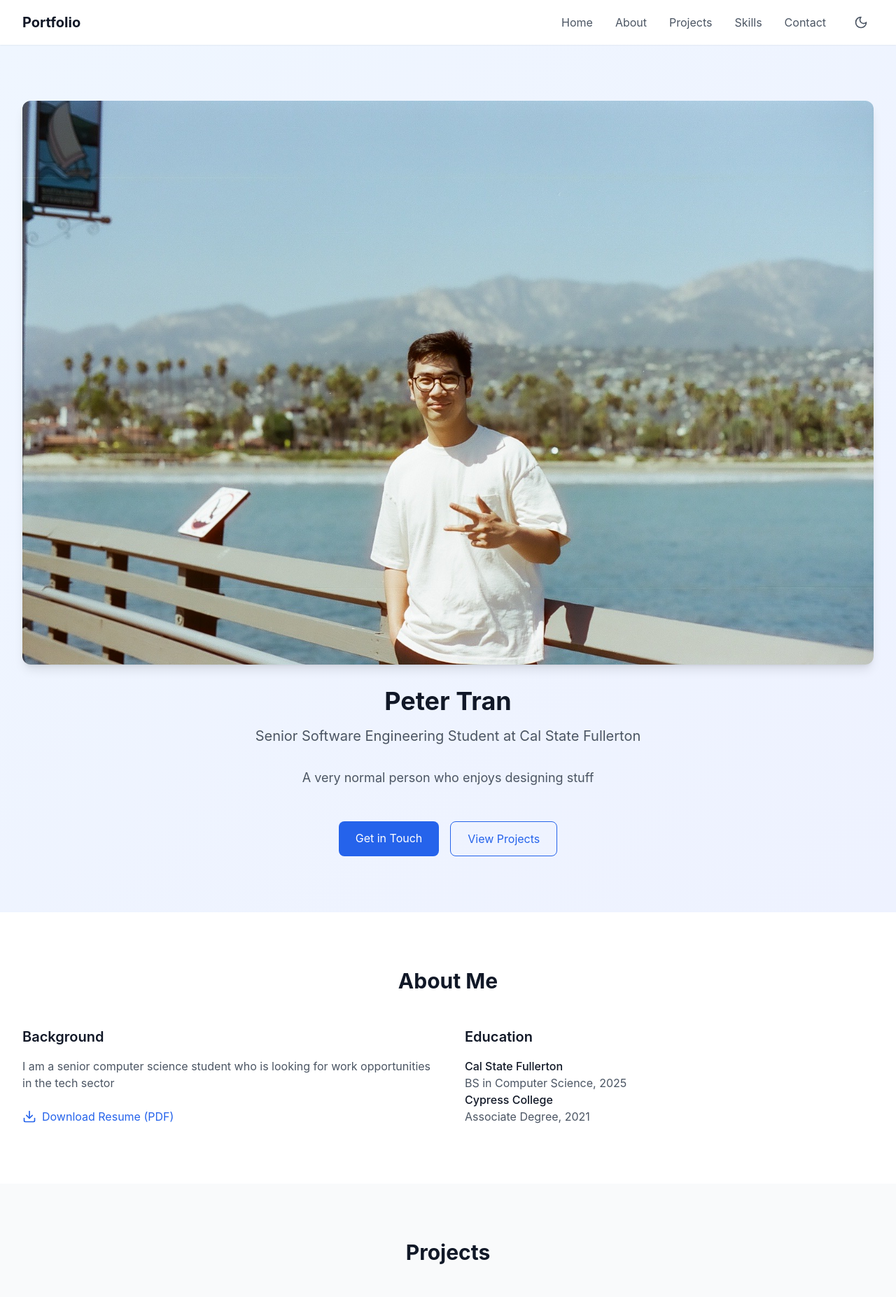
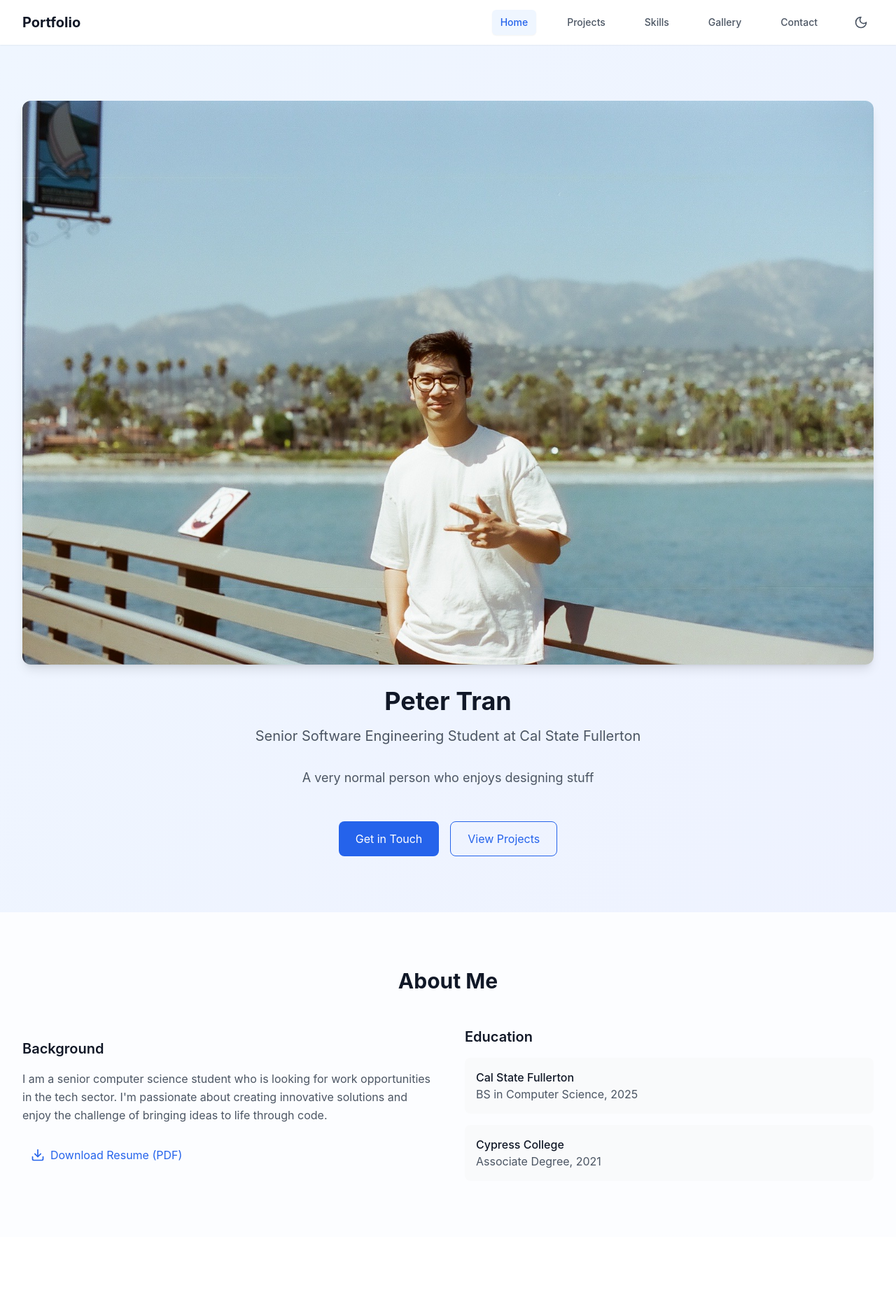
Before and after one commit to khoitran590/PeterTranPortfolio, a React (Create React App) app: page / in a window 1280 px wide. Shown: the top 1854 px of the page at 70% size. After the commit the page ends 1768 px from the top, so only its background shows below. Built offline with nearby package versions, Linux system fonts and the light colour scheme.

Commit message:
Split sections into tabs

```diff
--- a/src/App.js
+++ b/src/App.js
@@ -1,22 +1,58 @@
 // src/App.js
-import React from 'react';
+import React, { useState } from 'react';
 import Layout from './components/Layout';
+import TransitionWrapper from './components/TransitionWrapper';
 import Home from './components/Home';
-import About from './components/About';
 import Projects from './components/Projects';
 import Skills from './components/Skills';
 import Contact from './components/Contact';
 import Gallery from './components/Gallery';
 
 function App() {
+  const [activeTab, setActiveTab] = useState('home');
+  const [isTransitioning, setIsTransitioning] = useState(false);
+  const [slideDirection, setSlideDirection] = useState('right');
+
+  const handleTabChange = (newTab) => {
+    if (newTab === activeTab) return;
+
+    // Determine slide direction based on tab order
+    const tabOrder = ['home', 'projects', 'skills', 'gallery', 'contact'];
+    const currentIndex = tabOrder.indexOf(activeTab);
+    const newIndex = tabOrder.indexOf(newTab);
+    setSlideDirection(newIndex > currentIndex ? 'right' : 'left');
+
+    setIsTransitioning(true);
+    setTimeout(() => {
+      setActiveTab(newTab);
+      setTimeout(() => {
+        setIsTransitioning(false);
+      }, 50);
+    }, 200);
+  };
+
+  const renderActiveComponent = () => {
+    switch (activeTab) {
+      case 'home':
+        return <Home setActiveTab={handleTabChange} />;
+      case 'projects':
+        return <Projects />;
+      case 'skills':
+        return <Skills />;
+      case 'gallery':
+        return <Gallery />;
+      case 'contact':
+        return <Contact />;
+      default:
+        return <Home setActiveTab={handleTabChange} />;
+    }
+  };
+
   return (
-    <Layout>
-      <Home />
-      <About />
-      <Projects />
-      <Skills />
-      <Gallery />
-      <Contact />
+    <Layout activeTab={activeTab} setActiveTab={handleTabChange}>
+      <TransitionWrapper isTransitioning={isTransitioning} slideDirection={slideDirection}>
+        {renderActiveComponent()}
+      </TransitionWrapper>
     </Layout>
   );
 }
--- a/src/components/About.jsx
+++ b/src/components/About.jsx
@@ -3,7 +3,7 @@ import React from 'react';
 import { Download } from 'lucide-react';
 
 const About = () => (
-  <section id="about" className="py-20 bg-white dark:bg-gray-800">
+  <section className="py-20 bg-white dark:bg-gray-800">
     <div className="max-w-7xl mx-auto px-4 sm:px-6 lg:px-8">
       <h2 className="text-3xl font-bold text-center text-gray-900 dark:text-white mb-12">
         About Me
--- a/src/components/Contact.jsx
+++ b/src/components/Contact.jsx
@@ -36,7 +36,7 @@ const Contact = () => {
   };
 
   return (
-    <section id="contact" className="py-20 bg-blue-50 dark:bg-gray-900">
+    <section className="py-20 bg-blue-50 dark:bg-gray-800">
       <div className="max-w-7xl mx-auto px-4 sm:px-6 lg:px-8">
         <h2 className="text-3xl font-bold text-center text-gray-900 dark:text-white mb-12">
           Get in Touch
@@ -54,7 +54,7 @@ const Contact = () => {
                   name="name"
                   value={formData.name}
                   onChange={handleChange}
-                  className="w-full px-4 py-2 border border-gray-300 dark:border-gray-600 rounded-lg bg-white dark:bg-gray-700 text-gray-900 dark:text-white focus:ring-2 focus:ring-blue-500 dark:focus:ring-blue-400 focus:border-transparent"
+                  className="w-full px-4 py-2 border border-gray-300 dark:border-gray-500 rounded-lg bg-white dark:bg-gray-600 text-gray-900 dark:text-white focus:ring-2 focus:ring-blue-500 dark:focus:ring-blue-400 focus:border-transparent"
                   required
                 />
               </div>
@@ -68,7 +68,7 @@ const Contact = () => {
                   name="email"
                   value={formData.email}
                   onChange={handleChange}
-                  className="w-full px-4 py-2 border border-gray-300 dark:border-gray-600 rounded-lg bg-white dark:bg-gray-700 text-gray-900 dark:text-white focus:ring-2 focus:ring-blue-500 dark:focus:ring-blue-400 focus:border-transparent"
+                  className="w-full px-4 py-2 border border-gray-300 dark:border-gray-500 rounded-lg bg-white dark:bg-gray-600 text-gray-900 dark:text-white focus:ring-2 focus:ring-blue-500 dark:focus:ring-blue-400 focus:border-transparent"
                   required
                 />
               </div>
@@ -82,7 +82,7 @@ const Contact = () => {
                   value={formData.message}
                   onChange={handleChange}
                   rows="4"
-                  className="w-full px-4 py-2 border border-gray-300 dark:border-gray-600 rounded-lg bg-white dark:bg-gray-700 text-gray-900 dark:text-white focus:ring-2 focus:ring-blue-500 dark:focus:ring-blue-400 focus:border-transparent"
+                  className="w-full px-4 py-2 border border-gray-300 dark:border-gray-500 rounded-lg bg-white dark:bg-gray-600 text-gray-900 dark:text-white focus:ring-2 focus:ring-blue-500 dark:focus:ring-blue-400 focus:border-transparent"
                   required
                 />
               </div>
--- a/src/components/Gallery.jsx
+++ b/src/components/Gallery.jsx
@@ -49,7 +49,7 @@ const Gallery = () => {
   const canShowLess = visibleCount > 3;
 
   return (
-    <section id="gallery" className="py-20 bg-white dark:bg-gray-800">
+    <section className="py-20 bg-white dark:bg-gray-700">
       <div className="max-w-7xl mx-auto px-4 sm:px-6 lg:px-8">
         <h2 className="text-3xl font-bold text-center text-gray-900 dark:text-white mb-12">
           Photography Gallery
@@ -62,7 +62,7 @@ const Gallery = () => {
               onClick={() => openModal(photo)}
             >
               {imageLoading[index] && (
-                <div className="absolute inset-0 bg-gray-200 dark:bg-gray-700 animate-pulse flex items-center justify-center">
+                <div className="absolute inset-0 bg-gray-200 dark:bg-gray-600 animate-pulse flex items-center justify-center">
                   <div className="text-gray-500 dark:text-gray-400">Loading...</div>
                 </div>
               )}
--- a/src/components/Home.jsx
+++ b/src/components/Home.jsx
@@ -1,8 +1,11 @@
 // src/components/Home.jsx
 import React from 'react';
+import { Download } from 'lucide-react';
 
-const Home = () => (
-  <section id="home" className="min-h-screen flex items-center justify-center bg-gradient-to-br from-blue-50 to-indigo-50 dark:from-gray-900 dark:to-gray-800">
+const Home = ({ setActiveTab }) => (
+  <div className="min-h-screen bg-gradient-to-br from-blue-50 to-indigo-50 dark:from-gray-800 dark:to-gray-700">
+    {/* Hero Section */}
+    <section className="flex items-center justify-center min-h-screen">
       <div className="max-w-7xl mx-auto px-4 sm:px-6 lg:px-8 py-20">
         <div className="text-center">
           <div className="mb-8">
@@ -22,22 +25,64 @@ const Home = () => (
             A very normal person who enjoys designing stuff
           </p>
           <div className="flex justify-center space-x-4">
-          <a
-            href="#contact"
-            className="bg-blue-600 dark:bg-blue-500 text-white px-6 py-3 rounded-lg hover:bg-blue-700 dark:hover:bg-blue-600 transition-colors transform hover:scale-105"
+            <button
+              onClick={() => setActiveTab && setActiveTab('contact')}
+              className="bg-blue-600 dark:bg-blue-500 text-white px-6 py-3 rounded-lg hover:bg-blue-700 dark:hover:bg-blue-600 transition-all duration-200 ease-in-out transform hover:scale-105 hover:shadow-lg"
             >
               Get in Touch
-          </a>
-          <a
-            href="#projects"
-            className="border border-blue-600 dark:border-blue-400 text-blue-600 dark:text-blue-400 px-6 py-3 rounded-lg hover:bg-blue-50 dark:hover:bg-gray-800 transition-colors transform hover:scale-105"
+            </button>
+            <button
+              onClick={() => setActiveTab && setActiveTab('projects')}
+              className="border border-blue-600 dark:border-blue-400 text-blue-600 dark:text-blue-400 px-6 py-3 rounded-lg hover:bg-blue-50 dark:hover:bg-gray-700 transition-all duration-200 ease-in-out transform hover:scale-105 hover:shadow-lg"
             >
               View Projects
-          </a>
+            </button>
           </div>
         </div>
       </div>
     </section>
+
+    {/* About Section */}
+    <section className="py-20 bg-white/80 dark:bg-gray-700/80 backdrop-blur-sm">
+      <div className="max-w-7xl mx-auto px-4 sm:px-6 lg:px-8">
+        <h2 className="text-3xl font-bold text-center text-gray-900 dark:text-white mb-12">
+          About Me
+        </h2>
+        <div className="grid md:grid-cols-2 gap-12 items-center">
+          <div className="space-y-6">
+            <div>
+              <h3 className="text-xl font-semibold text-gray-900 dark:text-white mb-4">Background</h3>
+              <p className="text-gray-600 dark:text-gray-300 mb-6 leading-relaxed">
+                I am a senior computer science student who is looking for work opportunities in the tech sector.
+                I'm passionate about creating innovative solutions and enjoy the challenge of bringing ideas to life through code.
+              </p>
+              <button
+                className="inline-flex items-center text-blue-600 dark:text-blue-400 hover:text-blue-700 dark:hover:text-blue-300 transition-colors duration-200 hover:bg-blue-50 dark:hover:bg-gray-600 px-3 py-2 rounded-lg"
+              >
+                <Download size={20} className="mr-2" />
+                Download Resume (PDF)
+              </button>
+            </div>
+          </div>
+          <div className="space-y-6">
+            <div>
+              <h3 className="text-xl font-semibold text-gray-900 dark:text-white mb-4">Education</h3>
+              <div className="space-y-4">
+                <div className="bg-gray-50 dark:bg-gray-600 p-4 rounded-lg">
+                  <h4 className="font-medium text-gray-900 dark:text-white">Cal State Fullerton</h4>
+                  <p className="text-gray-600 dark:text-gray-300">BS in Computer Science, 2025</p>
+                </div>
+                <div className="bg-gray-50 dark:bg-gray-600 p-4 rounded-lg">
+                  <h4 className="font-medium text-gray-900 dark:text-white">Cypress College</h4>
+                  <p className="text-gray-600 dark:text-gray-300">Associate Degree, 2021</p>
+                </div>
+              </div>
+            </div>
+          </div>
+        </div>
+      </div>
+    </section>
+  </div>
 );
 
 export default Home;
--- a/src/components/Layout.jsx
+++ b/src/components/Layout.jsx
@@ -3,7 +3,7 @@ import React, { useState, useEffect } from 'react';
 import { Menu, X } from 'lucide-react';
 import DarkModeToggle from './DarkModeToggle';
 
-const Layout = ({ children }) => {
+const Layout = ({ children, activeTab, setActiveTab }) => {
   const [isMenuOpen, setIsMenuOpen] = useState(false);
   const [isDark, setIsDark] = useState(() => {
     // Check if user has a dark mode preference
@@ -30,16 +30,16 @@ const Layout = ({ children }) => {
   };
 
   const navItems = [
-    { name: 'Home', href: '#home' },
-    { name: 'About', href: '#about' },
-    { name: 'Projects', href: '#projects' },
-    { name: 'Skills', href: '#skills' },
-    { name: 'Contact', href: '#contact' },
+    { name: 'Home', id: 'home' },
+    { name: 'Projects', id: 'projects' },
+    { name: 'Skills', id: 'skills' },
+    { name: 'Gallery', id: 'gallery' },
+    { name: 'Contact', id: 'contact' },
   ];
 
   return (
-    <div className="min-h-screen bg-gray-50 dark:bg-gray-900 transition-colors duration-300">
-      <nav className="fixed top-0 w-full bg-white dark:bg-gray-800 shadow-sm z-50 transition-colors duration-300">
+    <div className="min-h-screen bg-gray-50 dark:bg-gray-800 transition-colors duration-300">
+      <nav className="fixed top-0 w-full bg-white dark:bg-gray-700 shadow-sm z-50 transition-colors duration-300">
         <div className="max-w-7xl mx-auto px-4 sm:px-6 lg:px-8">
           <div className="flex justify-between h-16">
             <div className="flex items-center">
@@ -49,13 +49,17 @@ const Layout = ({ children }) => {
             {/* Desktop Navigation */}
             <div className="hidden md:flex items-center space-x-8">
               {navItems.map((item) => (
-                <a
+                <button
                   key={item.name}
-                  href={item.href}
-                  className="text-gray-600 dark:text-gray-300 hover:text-gray-900 dark:hover:text-white transition-colors"
+                  onClick={() => setActiveTab(item.id)}
+                  className={`text-sm font-medium transition-all duration-200 ease-in-out px-3 py-2 rounded-md transform hover:scale-105 ${
+                    activeTab === item.id
+                      ? 'text-blue-600 dark:text-blue-400 bg-blue-50 dark:bg-blue-900/20 shadow-sm'
+                      : 'text-gray-600 dark:text-gray-300 hover:text-gray-900 dark:hover:text-white hover:bg-gray-100 dark:hover:bg-gray-600'
+                  }`}
                 >
                   {item.name}
-                </a>
+                </button>
               ))}
               <DarkModeToggle isDark={isDark} toggleDarkMode={toggleDarkMode} />
             </div>
@@ -75,24 +79,30 @@ const Layout = ({ children }) => {
 
         {/* Mobile Navigation */}
         {isMenuOpen && (
-          <div className="md:hidden">
-            <div className="px-2 pt-2 pb-3 space-y-1 bg-white dark:bg-gray-800">
+          <div className="md:hidden animate-fadeIn">
+            <div className="px-2 pt-2 pb-3 space-y-1 bg-white dark:bg-gray-700">
               {navItems.map((item) => (
-                <a
+                <button
                   key={item.name}
-                  href={item.href}
-                  className="block px-3 py-2 text-gray-600 dark:text-gray-300 hover:text-gray-900 dark:hover:text-white"
-                  onClick={() => setIsMenuOpen(false)}
+                  onClick={() => {
+                    setActiveTab(item.id);
+                    setIsMenuOpen(false);
+                  }}
+                  className={`block w-full text-left px-3 py-2 rounded-md text-sm font-medium transition-all duration-200 ease-in-out transform hover:scale-[1.02] ${
+                    activeTab === item.id
+                      ? 'text-blue-600 dark:text-blue-400 bg-blue-50 dark:bg-blue-900/20 shadow-sm'
+                      : 'text-gray-600 dark:text-gray-300 hover:text-gray-900 dark:hover:text-white hover:bg-gray-100 dark:hover:bg-gray-600'
+                  }`}
                 >
                   {item.name}
-                </a>
+                </button>
               ))}
             </div>
           </div>
         )}
       </nav>
 
-      <main className="pt-16">{children}</main>
+      <main className="pt-16 min-h-screen">{children}</main>
     </div>
   );
 };
--- a/src/components/Projects.jsx
+++ b/src/components/Projects.jsx
@@ -35,7 +35,7 @@ const Projects = () => {
   ];
 
   return (
-    <section id="projects" className="py-20 bg-gray-50 dark:bg-gray-900">
+    <section className="py-20 bg-gray-50 dark:bg-gray-800">
       <div className="max-w-7xl mx-auto px-4 sm:px-6 lg:px-8">
         <h2 className="text-3xl font-bold text-center text-gray-900 dark:text-white mb-12">
           Projects
@@ -44,7 +44,7 @@ const Projects = () => {
           {projects.map((project, index) => (
             <div
               key={index}
-              className="bg-white dark:bg-gray-800 rounded-lg shadow-md dark:shadow-gray-700 overflow-hidden hover:shadow-lg dark:hover:shadow-gray-600 transition-shadow duration-300 transform hover:scale-105"
+              className="bg-white dark:bg-gray-700 rounded-lg shadow-md dark:shadow-gray-600 overflow-hidden hover:shadow-lg dark:hover:shadow-gray-500 transition-shadow duration-300 transform hover:scale-105"
             >
               <img
                 src={project.image}
--- a/src/components/Skills.jsx
+++ b/src/components/Skills.jsx
@@ -109,20 +109,20 @@ const Skills = () => {
   ];
 
   return (
-    <section id="skills" className="py-20 bg-white dark:bg-gray-800">
+    <section className="py-20 bg-white dark:bg-gray-700">
       <div className="max-w-7xl mx-auto px-4 sm:px-6 lg:px-8">
         <h2 className="text-3xl font-bold text-center text-gray-900 dark:text-white mb-12">
           Skills
         </h2>
-        <div className="grid md:grid-cols-2 gap-8">
+        <div className="space-y-8">
           {skillCategories.map((category, index) => (
-            <div key={index} className="bg-gray-50 dark:bg-gray-700 rounded-lg p-6">
+            <div key={index} className="bg-gray-50 dark:bg-gray-600 rounded-lg p-6 transition-all duration-300 hover:shadow-lg hover:transform hover:scale-[1.02]">
               <h3 className="text-xl font-semibold text-gray-900 dark:text-white mb-4">{category.name}</h3>
               <div className="flex flex-wrap gap-2">
                 {category.skills.map((skill, skillIndex) => (
                   <span
                     key={skillIndex}
-                    className="bg-white dark:bg-gray-600 text-gray-800 dark:text-gray-200 px-4 py-2 rounded-lg shadow-sm flex items-center gap-2"
+                    className="bg-white dark:bg-gray-600 text-gray-800 dark:text-gray-200 px-4 py-2 rounded-lg shadow-sm flex items-center gap-2 transition-all duration-200 hover:shadow-md hover:transform hover:scale-105"
                   >
                     {skill.icon === 'custom' ? (
                       <skill.CustomIcon />
--- /dev/null
+++ b/src/components/TransitionWrapper.jsx
@@ -0,0 +1,28 @@
+// src/components/TransitionWrapper.jsx
+import React from 'react';
+
+const TransitionWrapper = ({ children, isTransitioning, slideDirection = 'right' }) => {
+  const getTransformClass = () => {
+    if (!isTransitioning) return 'opacity-100 transform translate-x-0 translate-y-0 scale-100';
+
+    const slideClass = slideDirection === 'right' ? 'translate-x-8' : '-translate-x-8';
+    return `opacity-0 transform ${slideClass} translate-y-1 scale-[0.99]`;
+  };
+
+  return (
+    <div className={`min-h-screen transition-all duration-300 ease-out ${getTransformClass()}`}>
+      {!isTransitioning && children}
+      {isTransitioning && (
+        <div className="min-h-screen flex items-center justify-center">
+          <div className="flex items-center space-x-2">
+            <div className="w-2 h-2 bg-blue-500 rounded-full animate-pulse"></div>
+            <div className="w-2 h-2 bg-blue-500 rounded-full animate-pulse animation-delay-100"></div>
+            <div className="w-2 h-2 bg-blue-500 rounded-full animate-pulse animation-delay-200"></div>
+          </div>
+        </div>
+      )}
+    </div>
+  );
+};
+
+export default TransitionWrapper;
--- a/src/index.css
+++ b/src/index.css
@@ -15,3 +15,38 @@ code {
   font-family: source-code-pro, Menlo, Monaco, Consolas, 'Courier New',
     monospace;
 }
+
+/* Custom animations */
+@keyframes fadeIn {
+  from {
+    opacity: 0;
+    transform: translateY(-10px);
+  }
+  to {
+    opacity: 1;
+    transform: translateY(0);
+  }
+}
+
+.animate-fadeIn {
+  animation: fadeIn 0.2s ease-out;
+}
+
+/* Animation delays for loading dots */
+.animation-delay-100 {
+  animation-delay: 0.1s;
+}
+
+.animation-delay-200 {
+  animation-delay: 0.2s;
+}
+
+/* Smooth scroll behavior for better UX */
+html {
+  scroll-behavior: smooth;
+}
+
+/* Enhanced transitions */
+* {
+  transition-timing-function: cubic-bezier(0.4, 0, 0.2, 1);
+}
```
Lines whose indentation alone changed are shown as unchanged.
